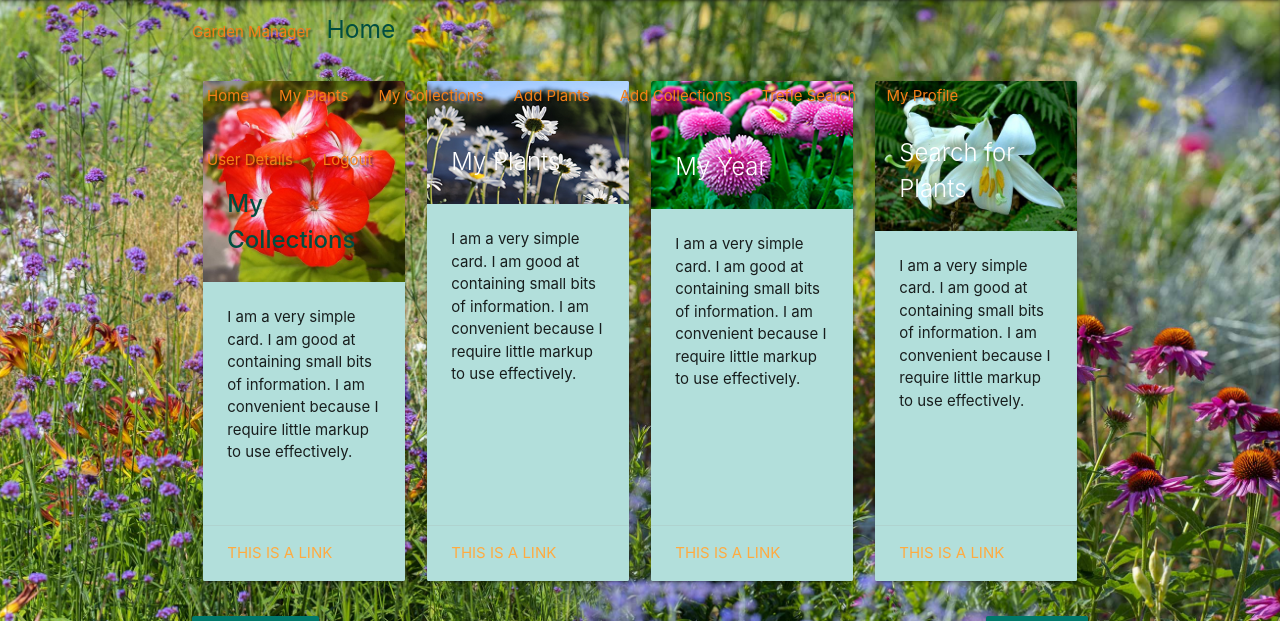
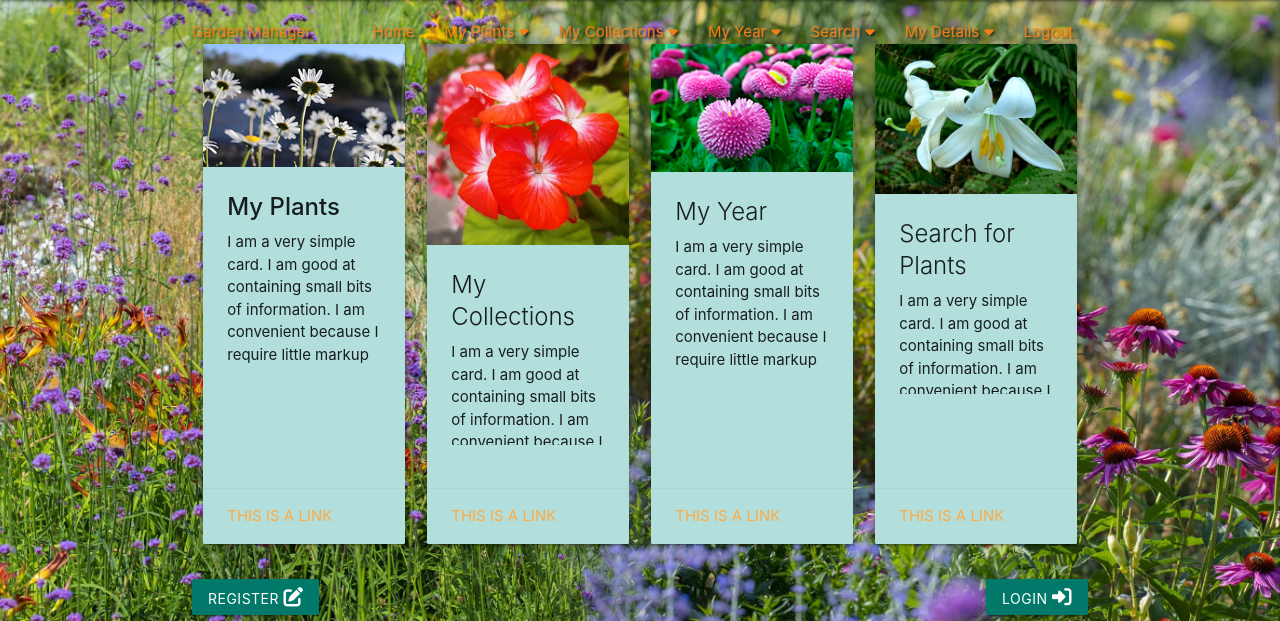
Before and after one commit to Readri205/MS3_Plant_Manager, a Flask app: page / in a window 1280 px wide. Shown: the part 64-685 px from the top of the page. Run offline with Flask 2, Linux system fonts and the light colour scheme; the visitor is signed in with stand-in values (Sample User, id 1); some libraries are stand-ins or nearby versions.

Commit message:
Add trefle token to heroku amend navbar and style

```diff
--- a/static/css/style.css
+++ b/static/css/style.css
@@ -16,9 +16,23 @@ body {
 .fa-leaf {
     color: darkgreen;
 }
- .fa-spa {
+.fa-spa {
     color: darkgreen;
 }
+
+
+.fa-caret-down {
+    padding-left: 5px;
+    margin-left: 0px;
+    font-size: 15px;
+    margin: 0px;
+}
+
+.sidenav li>a>i, .sidenav li>a>[class^="mdi-"], .sidenav li>a li>a>[class*="mdi-"], .sidenav li>a>i.material-icons {
+    margin-right: 0px;
+}
+
+
 .btn-css {
     margin-top: 20px;
 }
--- a/static/js/script.js
+++ b/static/js/script.js
@@ -3,6 +3,7 @@ $(document).ready(function () {
     $(".collapsible").collapsible();
     $(".tooltipped").tooltip();
     $("select").formSelect();
+    $(".dropdown-trigger").dropdown();
     $(".datepicker").datepicker({
         format: "dd mmmm, yyyy",
         yearRange: 3,
--- a/templates/base.html
+++ b/templates/base.html
@@ -19,13 +19,11 @@
 				<ul class="right hide-on-med-and-down">
 					<li><a href="{{url_for('get_home')}}" class="yellow-text text-darken-4">Home</a></li>
                     {% if session.user %}
-                        <li><a href="{{url_for('get_plants')}}" class="yellow-text text-darken-4">My Plants</a></li>
-					    <li><a href="{{url_for('get_collections')}}" class="yellow-text text-darken-4">My Collections</a></li>
-					    <li><a href="{{url_for('add_plants')}}" class="yellow-text text-darken-4">Add Plants</a></li>
-					    <li><a href="{{url_for('add_collections')}}" class="yellow-text text-darken-4">Add Collections</a></li>
-                        <li><a href="{{url_for('get_trefle')}}" class="yellow-text text-darken-4">Trefle Search</a></li>
-                        <li><a href="{{ url_for('profile', username=session['user']) }}" class="yellow-text text-darken-4">My Profile</a></li>
-                        <li><a href="{{ url_for('get_users') }}" class="yellow-text text-darken-4">User Details</a></li>
+                        <li><a class="dropdown-trigger yellow-text text-darken-4" href="#!" data-target="dropdown1">My Plants<i class="fas fa-caret-down"></i></a></li>
+                        <li><a class="dropdown-trigger yellow-text text-darken-4" href="#!" data-target="dropdown2">My Collections<i class="fas fa-caret-down"></i></a></li>
+                        <li><a class="dropdown-trigger yellow-text text-darken-4" href="#!" data-target="dropdown3">My Year<i class="fas fa-caret-down"></i></a></li>
+                        <li><a class="dropdown-trigger yellow-text text-darken-4" href="#!" data-target="dropdown4">Search<i class="fas fa-caret-down"></i></a></li>
+                        <li><a class="dropdown-trigger yellow-text text-darken-4" href="#!" data-target="dropdown5">My Details<i class="fas fa-caret-down"></i></a></li>
                         <li><a href="{{ url_for('logout') }}" class="yellow-text text-darken-4">Logout</a></li>
                     {% else %}
                         <li><a href="{{ url_for('login') }}" class="yellow-text text-darken-4">Log In</a></li>
@@ -36,25 +34,63 @@
         </div>
 		</nav>
         </div>
-
 		<ul class="sidenav teal darken-4 text-shadow" id="mobile-demo">
 			<li><h4 class="center-align yellow-text text-darken-4 flow-text title1"><i class="fad fa-seedling"></i> Garden Manager</h4></li>
 			<li><a href="{{url_for('get_home')}}" class="yellow-text text-darken-4">Home</a></li>
 			{% if session.user %}
-            <li><a href="{{url_for('get_plants')}}" class="yellow-text text-darken-4">My Plants</a></li>
-			<li><a href="{{url_for('get_collections')}}" class="yellow-text text-darken-4">Collections</a></li>
-			<li><a href="{{url_for('add_plants')}}" class="yellow-text text-darken-4">Add Plants</a></li>
-			<li><a href="{{url_for('add_collections')}}" class="yellow-text text-darken-4">Add Collections</a></li>
-            <li><a href="{{url_for('get_trefle')}}" class="yellow-text text-darken-4">Trefle Search</a></li>
-			<li><a href="{{ url_for('profile', username=session['user']) }}" class="yellow-text text-darken-4">My Profile</a></li>
-            <li><a href="{{ url_for('get_users') }}" class="yellow-text text-darken-4">User Details</a></li>
-            <li><a href="{{ url_for('logout') }}" class="yellow-text text-darken-4">Logout</a></li>
+			<li><a class="dropdown-trigger yellow-text text-darken-4" href="#!" data-target="dropdown6"><i class="fas fa-caret-down"></i>My
+					Plants</a></li>
+			<li><a class="dropdown-trigger yellow-text text-darken-4" href="#!" data-target="dropdown7">My
+					Collections<i class="fas fa-caret-down"></i></a></li>
+			<li><a class="dropdown-trigger yellow-text text-darken-4" href="#!" data-target="dropdown8">My
+					Year<i class="fas fa-caret-down"></i></a></li>
+			<li><a class="dropdown-trigger yellow-text text-darken-4" href="#!"
+					data-target="dropdown9">Search<i class="fas fa-caret-down"></i></a></li>
+			<li><a class="dropdown-trigger yellow-text text-darken-4" href="#!"
+					data-target="dropdown10">My Details<i class="fas fa-caret-down"></i></a></li>
+			<li><a href="{{ url_for('logout') }}" class="yellow-text text-darken-4">Logout</a></li>
 			{% else %}
 			<li><a href="{{ url_for('login') }}" class="yellow-text text-darken-4">Log In</a></li>
 			<li><a href="{{ url_for('register') }}" class="yellow-text text-darken-4">Register</a></li>
 			{% endif %}
 		</ul>
 
+		<ul id="dropdown1" class="dropdown-content teal darken-4">
+			<li><a href="{{url_for('get_plants')}}" class="yellow-text text-darken-4">My Plants</a></li>
+			<li><a href="{{url_for('add_plants')}}" class="yellow-text text-darken-4">Add Plants</a></li>
+		</ul>
+        <ul id="dropdown2" class="dropdown-content teal darken-4">
+			<li><a href="{{url_for('get_collections')}}" class="yellow-text text-darken-4">My Collections</a></li>
+			<li><a href="{{url_for('add_collections')}}" class="yellow-text text-darken-4">Add Collections</a></li>
+		</ul>
+        <ul id="dropdown3" class="dropdown-content teal darken-4">
+
+		</ul>
+		<ul id="dropdown4" class="dropdown-content teal darken-4">
+			<li><a href="{{url_for('get_trefle')}}" class="yellow-text text-darken-4">Trefle Search</a></li>
+		</ul>
+        <ul id="dropdown5" class="dropdown-content teal darken-4">
+			<li><a href="{{ url_for('profile', username=session['user']) }}" class="yellow-text text-darken-4">My Profile</a></li>
+            <li><a href="{{url_for('get_users')}}" class="yellow-text text-darken-4">My Details</a></li>
+		</ul>
+        <ul id="dropdown6" class="dropdown-content teal darken-4">
+			<li><a href="{{url_for('get_plants')}}" class="yellow-text text-darken-4">My Plants</a></li>
+			<li><a href="{{url_for('add_plants')}}" class="yellow-text text-darken-4">Add Plants</a></li>
+		</ul>
+        <ul id="dropdown7" class="dropdown-content teal darken-4">
+			<li><a href="{{url_for('get_collections')}}" class="yellow-text text-darken-4">My Collections</a></li>
+			<li><a href="{{url_for('add_collections')}}" class="yellow-text text-darken-4">Add Collections</a></li>
+		</ul>
+        <ul id="dropdown8" class="dropdown-content teal darken-4">
+
+		</ul>
+		<ul id="dropdown9" class="dropdown-content teal darken-4">
+			<li><a href="{{url_for('get_trefle')}}" class="yellow-text text-darken-4">Trefle Search</a></li>
+		</ul>
+        <ul id="dropdown10" class="dropdown-content teal darken-4">
+			<li><a href="{{ url_for('profile', username=session['user']) }}" class="yellow-text text-darken-4">My Profile</a></li>
+            <li><a href="{{url_for('get_users')}}" class="yellow-text text-darken-4">My Details</a></li>
+		</ul>
 	</header>
     <section>
         <!-- flash messages -->
--- a/templates/index.html
+++ b/templates/index.html
@@ -2,17 +2,18 @@
 
 <div class="container">
 <div class="row">
-    <h5 class="teal-text text-darken-4">Home</h5>
+    <h5 class="teal-text text-darken-4"></h5>
 </div>
 </div>
     <div class="row">
     <div class="col s12 m6 l3">
       <div class="card teal lighten-4 large">
         <div class="card-image">
-          <img src="static/images/geranium.jpg">
-          <span class="card-title teal-text text-darken-4 flow-text"><strong>My Collections</strong></span>
+          <img src="static/images/daisy.jpg">
+
         </div>
         <div class="card-content">
+        <span class="card-title"><strong>My Plants</strong></span>
           <p>I am a very simple card. I am good at containing small bits of information.
           I am convenient because I require little markup to use effectively.</p>
         </div>
@@ -25,10 +26,11 @@
     <div class="col s12 m6 l3">
       <div class="card teal lighten-4 large">
         <div class="card-image">
-          <img src="static/images/daisy.jpg">
-          <span class="card-title">My Plants</span>
+          <img src="static/images/geranium.jpg">
+
         </div>
         <div class="card-content">
+        <span class="card-title">My Collections</span>
           <p>I am a very simple card. I am good at containing small bits of information.
           I am convenient because I require little markup to use effectively.</p>
         </div>
@@ -42,9 +44,10 @@
       <div class="card teal lighten-4 large">
         <div class="card-image">
           <img src="static/images/dahlia.jpg">
-          <span class="card-title">My Year</span>
+
         </div>
         <div class="card-content">
+        <span class="card-title">My Year</span>
           <p>I am a very simple card. I am good at containing small bits of information.
           I am convenient because I require little markup to use effectively.</p>
         </div>
@@ -58,9 +61,9 @@
       <div class="card teal lighten-4 large">
         <div class="card-image">
           <img src="static/images/lilium.jpg">
-          <span class="card-title">Search for Plants</span>
         </div>
         <div class="card-content">
+        <span class="card-title">Search for Plants</span>
           <p>I am a very simple card. I am good at containing small bits of information.
           I am convenient because I require little markup to use effectively.</p>
         </div>
```
Also changed, not shown: README.md.
